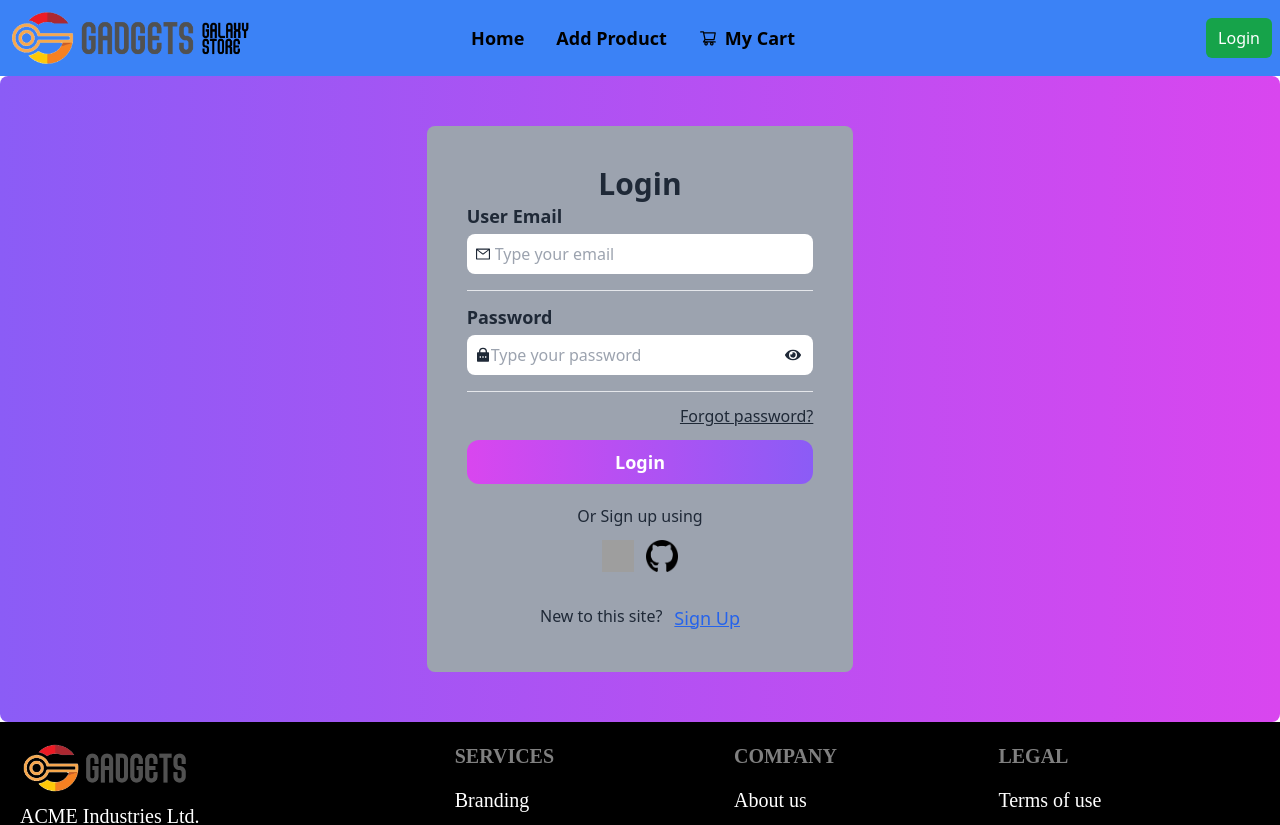
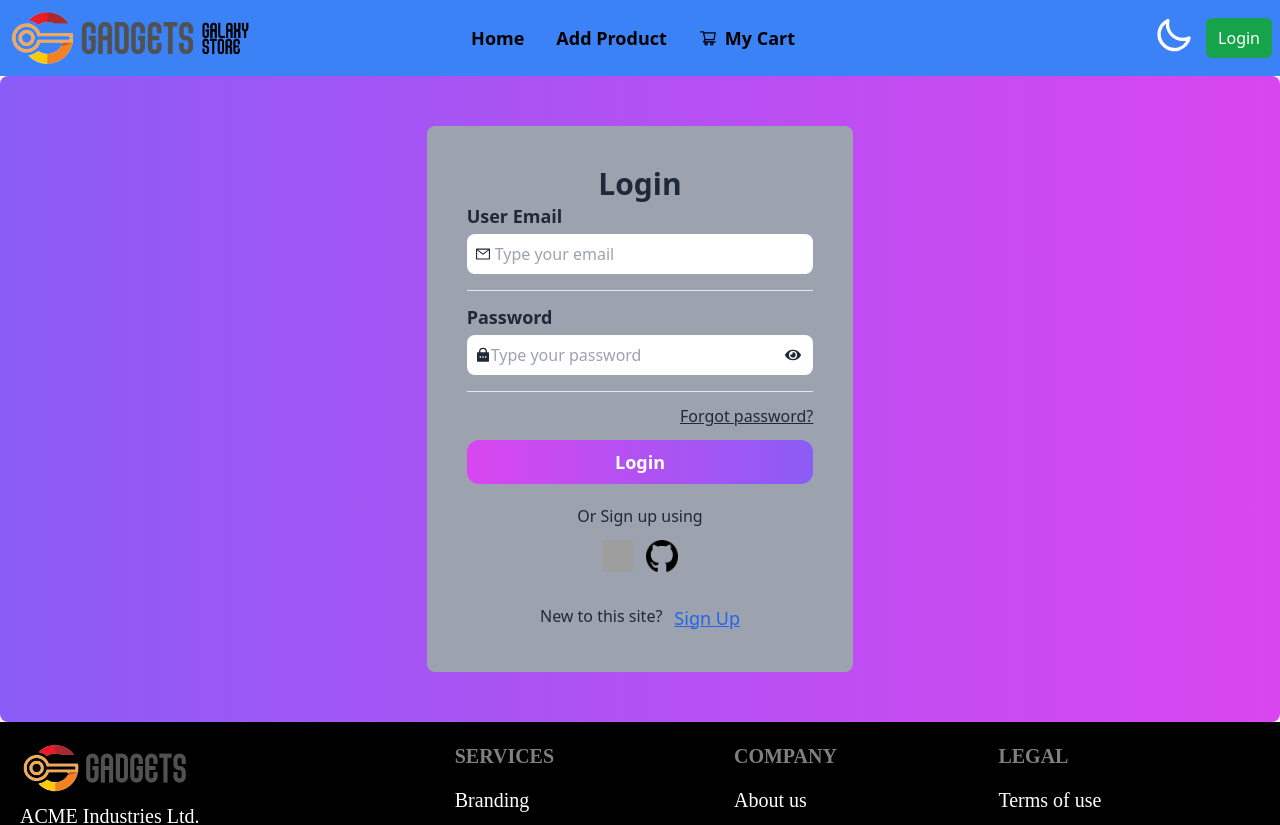
Before and after one commit to Its-Shojib/Gadget-Galaxy--BrandShop--ClientSide-ReactAndFirebase, a React (Vite) app: page /login in a window 1280 px wide. Shown: the top 825 px of the page. Built offline with nearby package versions, Linux system fonts and the light colour scheme; no server answers; grey boxes are pictures that could not be loaded; a web font is replaced by a local one.

Commit message:
Theme Added

```diff
--- a/src/Components/Navbar.jsx
+++ b/src/Components/Navbar.jsx
@@ -1,16 +1,35 @@
 import { Link, NavLink } from "react-router-dom";
 import { AuthContext } from "../Provider/AuthProvider";
-import { useContext } from "react";
+import { useContext, useEffect, useState } from "react";
 import { AiOutlineShoppingCart } from 'react-icons/ai'
 
 
 const Navbar = () => {
+    let [theme,setTheme] = useState(localStorage.getItem('theme')? localStorage.getItem('theme') :'light')
+
+    useEffect(()=>{
+        localStorage.setItem('theme',theme);
+        let localTheme = localStorage.getItem('theme');
+        document.querySelector('html').setAttribute("data-theme",localTheme)
+    },[theme])
+
+    let handleToggle= (e)=>{
+        if(e.target.checked){
+            setTheme('dark');
+        }
+        else{
+            setTheme('light')
+        }
+
+    }
+
     let { user, Logout } = useContext(AuthContext)
     let links = <>
         <li><NavLink to='/'>Home</NavLink></li>
         <li><NavLink to='/addProduct'>Add Product</NavLink></li>
         <li><NavLink to='/myCart'><AiOutlineShoppingCart />My Cart</NavLink></li>
     </>
+
     let handleLogout = () => {
         Logout()
             .then()
@@ -39,6 +58,19 @@
                     </ul>
                 </div>
                 <div className="navbar-end z-[999]">
+                    <div className="pr-3 text-white">
+                        <label className="swap swap-rotate">
+
+                            <input
+                            type="checkbox"
+                            onChange={handleToggle}
+                            checked={theme == 'light' ? false : true}
+                            />
+                            <svg className="swap-on fill-current w-10 h-10" xmlns="http://www.w3.org/2000/svg" viewBox="0 0 24 24"><path d="M5.64,17l-.71.71a1,1,0,0,0,0,1.41,1,1,0,0,0,1.41,0l.71-.71A1,1,0,0,0,5.64,17ZM5,12a1,1,0,0,0-1-1H3a1,1,0,0,0,0,2H4A1,1,0,0,0,5,12Zm7-7a1,1,0,0,0,1-1V3a1,1,0,0,0-2,0V4A1,1,0,0,0,12,5ZM5.64,7.05a1,1,0,0,0,.7.29,1,1,0,0,0,.71-.29,1,1,0,0,0,0-1.41l-.71-.71A1,1,0,0,0,4.93,6.34Zm12,.29a1,1,0,0,0,.7-.29l.71-.71a1,1,0,1,0-1.41-1.41L17,5.64a1,1,0,0,0,0,1.41A1,1,0,0,0,17.66,7.34ZM21,11H20a1,1,0,0,0,0,2h1a1,1,0,0,0,0-2Zm-9,8a1,1,0,0,0-1,1v1a1,1,0,0,0,2,0V20A1,1,0,0,0,12,19ZM18.36,17A1,1,0,0,0,17,18.36l.71.71a1,1,0,0,0,1.41,0,1,1,0,0,0,0-1.41ZM12,6.5A5.5,5.5,0,1,0,17.5,12,5.51,5.51,0,0,0,12,6.5Zm0,9A3.5,3.5,0,1,1,15.5,12,3.5,3.5,0,0,1,12,15.5Z" /></svg>
+
+                            <svg className="swap-off fill-current w-10 h-10" xmlns="http://www.w3.org/2000/svg" viewBox="0 0 24 24"><path d="M21.64,13a1,1,0,0,0-1.05-.14,8.05,8.05,0,0,1-3.37.73A8.15,8.15,0,0,1,9.08,5.49a8.59,8.59,0,0,1,.25-2A1,1,0,0,0,8,2.36,10.14,10.14,0,1,0,22,14.05,1,1,0,0,0,21.64,13Zm-9.5,6.69A8.14,8.14,0,0,1,7.08,5.22v.27A10.15,10.15,0,0,0,17.22,15.63a9.79,9.79,0,0,0,2.1-.22A8.11,8.11,0,0,1,12.14,19.73Z" /></svg>
+                        </label>
+                    </div>
                     {
                         user ? <>
                             <div className="flex gap-3 items-center">
```
